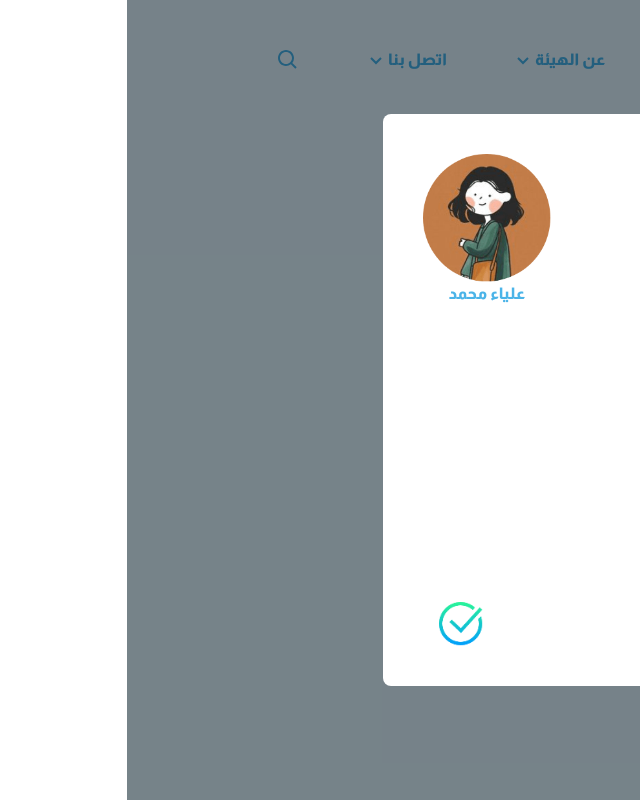
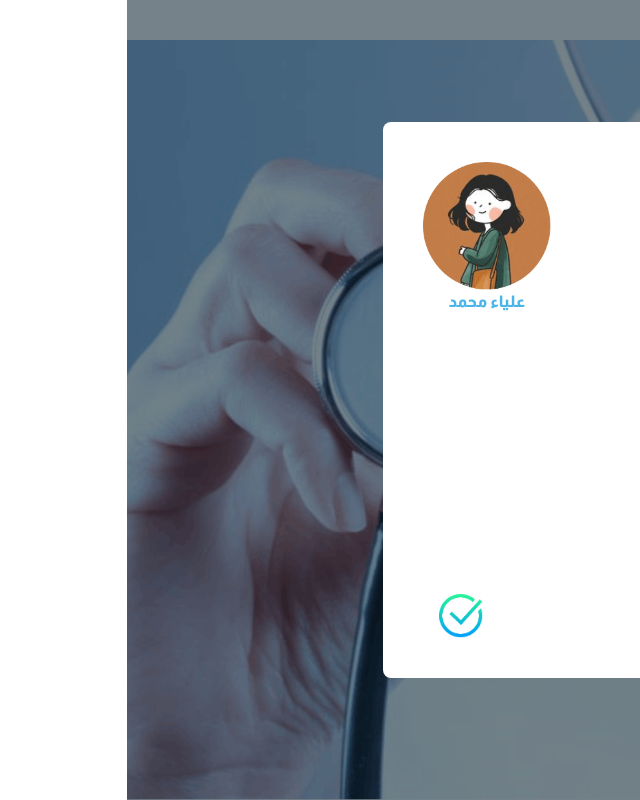
Before and after one commit to MostafaMofeed67/graduation-project, a React (Create React App) app: page /profile in a window 1280 px wide. Shown: the whole page, without its empty margins (640-1280 px from the left). Built offline with nearby package versions, Linux system fonts and the light colour scheme.

Commit message:
adding image background

```diff
--- a/src/components/Footer.js
+++ b/src/components/Footer.js
@@ -1,4 +1,3 @@
-import React from "react";
 import {
   arrowUp,
   facebookIcon,
@@ -7,6 +6,10 @@ import {
 } from "../helpers/icons/icons";
 
 const Footer = () => {
+  function ScrollToTop() {
+    window.scrollTo({ top: 0, behavior: "smooth" });
+  }
+
   return (
     <footer className="bg-primary ">
       <div className="container flex items-center justify-between py-5">
@@ -21,7 +24,10 @@ const Footer = () => {
             جميع الحقوق محفوظة © 2021 للهيئة العاملة للتأمين الصحي الشامل
           </p>
 
-          <p className="bg-gray-900/20 text-white fill-current rounded-lg cursor-pointer">
+          <p
+            className="bg-gray-900/20 text-white fill-current rounded-lg cursor-pointer"
+            onClick={ScrollToTop}
+          >
             {arrowUp}
           </p>
         </div>
--- a/src/pages/Profile/Profile.js
+++ b/src/pages/Profile/Profile.js
@@ -4,6 +4,7 @@ import Header from "../../components/Header";
 
 import imgProfile from "../../images/profile.png";
 import formBtnImg from "../../images/formBtn.png";
+import bgImg from "../../images/bgImg.png";
 
 const Profile = () => {
   const navigate = useNavigate();
@@ -20,10 +21,19 @@ const Profile = () => {
 
   return (
     <>
+      <div className="absolute w-full min-h-screen z-10">
+        <img
+          src={bgImg}
+          alt=""
+          className="absolute w-full h-[100%] object-cover z-10"
+        />
+      </div>
+
       <Header />
+
       <div
         onClick={navigateToHome}
-        className="absolute inset-0  z-10"
+        className="absolute inset-0  z-20"
         style={{ background: "rgba(2,25,37,0.5411764705882353 )" }}
       ></div>
 
@@ -48,7 +58,7 @@ const Profile = () => {
         >
           <div className="flex items-center justify-between">
             <div className="flex items-center gap-8">
-              <label htmlFor="name" className="w-[130px]">
+              <label htmlFor="name" className="w-[150px]">
                 الاسم رباعى
               </label>
               <input
@@ -61,7 +71,7 @@ const Profile = () => {
 
           <div className="flex items-center justify-between">
             <div className="flex items-center gap-8">
-              <label htmlFor="name" className="w-[130px]">
+              <label htmlFor="name" className="w-[150px]">
                 فرع التأمين
               </label>
               <input
@@ -74,7 +84,7 @@ const Profile = () => {
 
           <div className="flex items-center justify-between">
             <div className="flex items-center gap-8">
-              <label htmlFor="name" className="w-[130px]">
+              <label htmlFor="name" className="w-[150px]">
                 الرقم القومى
               </label>
               <input
@@ -87,7 +97,7 @@ const Profile = () => {
 
           <div className="flex items-center justify-between">
             <div className="flex items-center gap-8">
-              <label htmlFor="name" className="w-[130px]">
+              <label htmlFor="name" className="w-[150px]">
                 رقم الهاتف
               </label>
               <input
--- a/src/pages/Services/Services.js
+++ b/src/pages/Services/Services.js
@@ -4,6 +4,7 @@ import Header from "../../components/Header";
 
 import formBtnImg from "../../images/formBtn.png";
 import logoImg from "../../images/logo.png";
+import bgImg from "../../images/bgImg.png";
 
 const Services = () => {
   const navigate = useNavigate();
@@ -20,7 +21,16 @@ const Services = () => {
 
   return (
     <>
+      <div className="absolute w-full min-h-screen z-10">
+        <img
+          src={bgImg}
+          alt=""
+          className="absolute w-full h-[100%] object-cover z-10"
+        />
+      </div>
+
       <Header />
+
       <div
         onClick={navigateToHome}
         className="absolute inset-0  z-10"
```
Also changed, not shown: src/images/bgImg.png (added).
